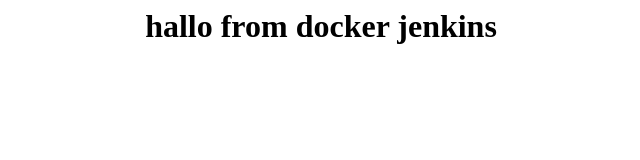
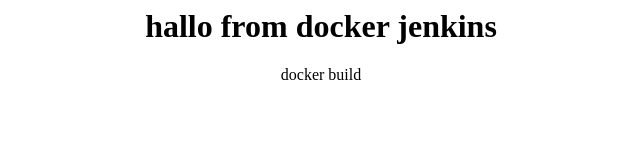
Before and after one commit to hisbu/dockerandjenkins, a plain HTML site: page index.html in a window 1280 px wide. Shown: the full height of the page, 319-959 px from the left. Drawn offline with Linux system fonts and the light colour scheme.

Commit message:
edit file index

```diff
--- a/index.html
+++ b/index.html
@@ -1 +1,2 @@
 <center><h1>hallo from docker jenkins</h1></center>
+<center>docker build</center>
```
